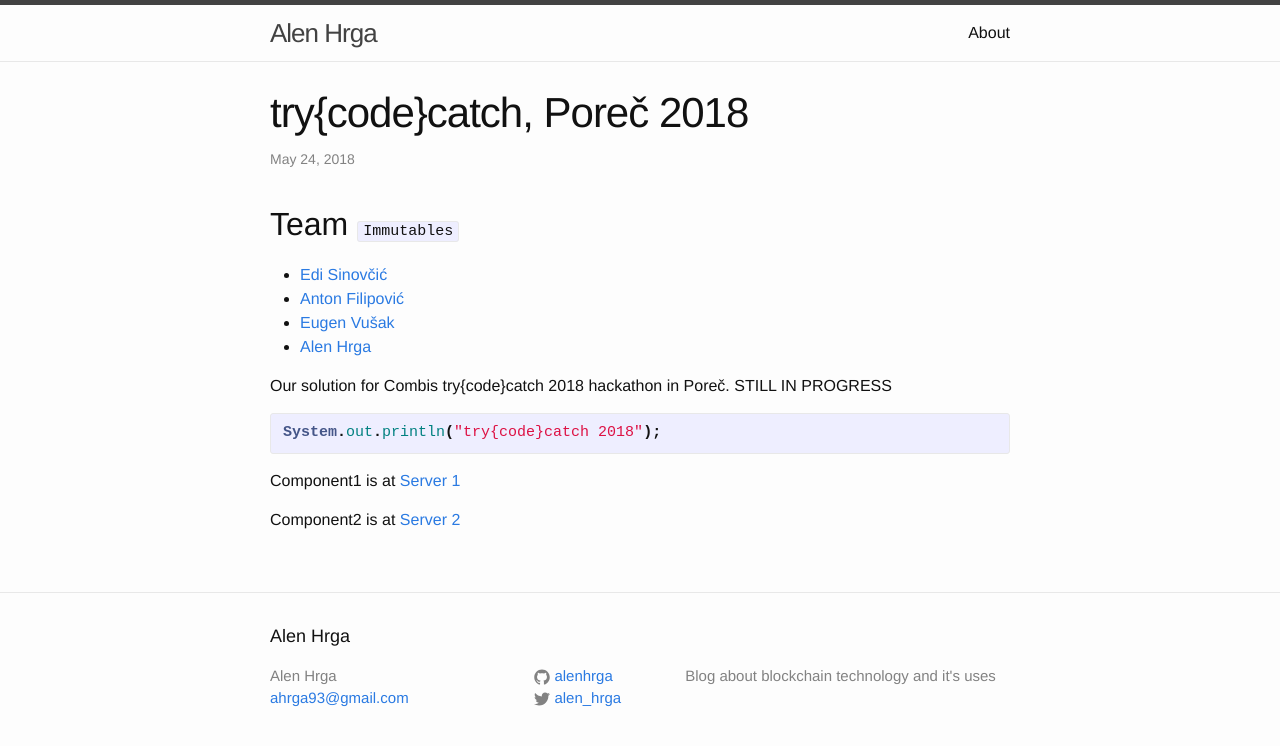
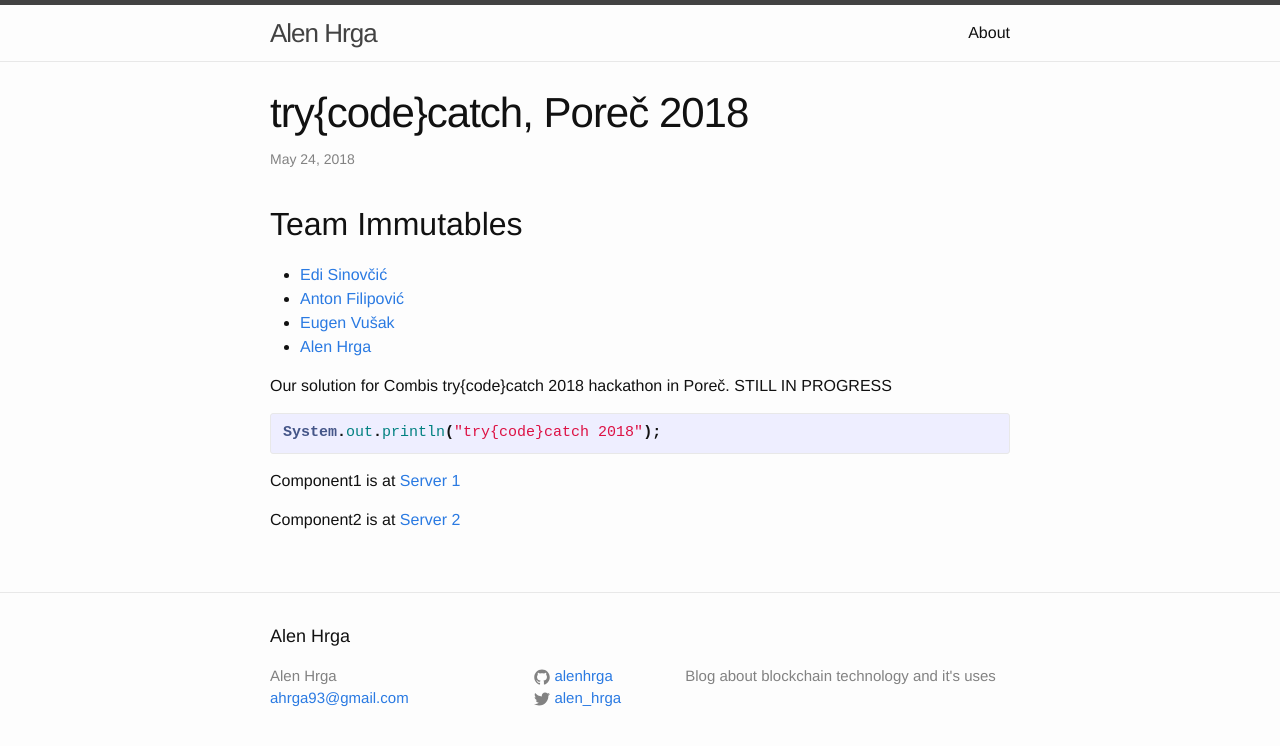
Before and after one commit to alenhrga/alenhrga.github.io, a Jekyll site: the page built from _posts/2018-05-24-trycodecatch.markdown, in a window 1280 px wide. Shown: the top 746 px of the page. Built offline with Jekyll 4.4.1, drawn with Linux system fonts in a browser that asks for light colours.

Commit message:
Minor refactor

```diff
--- a/_posts/2018-05-24-trycodecatch.markdown
+++ b/_posts/2018-05-24-trycodecatch.markdown
@@ -5,7 +5,7 @@ date:   2018-05-24 15:53:08 +0200
 categories: combis hackathon
 ---
 
-## Team `Immutables`
+## Team Immutables
 
 - [Edi Sinovčić][lnes]
 - [Anton Filipović][lnaf]
```
